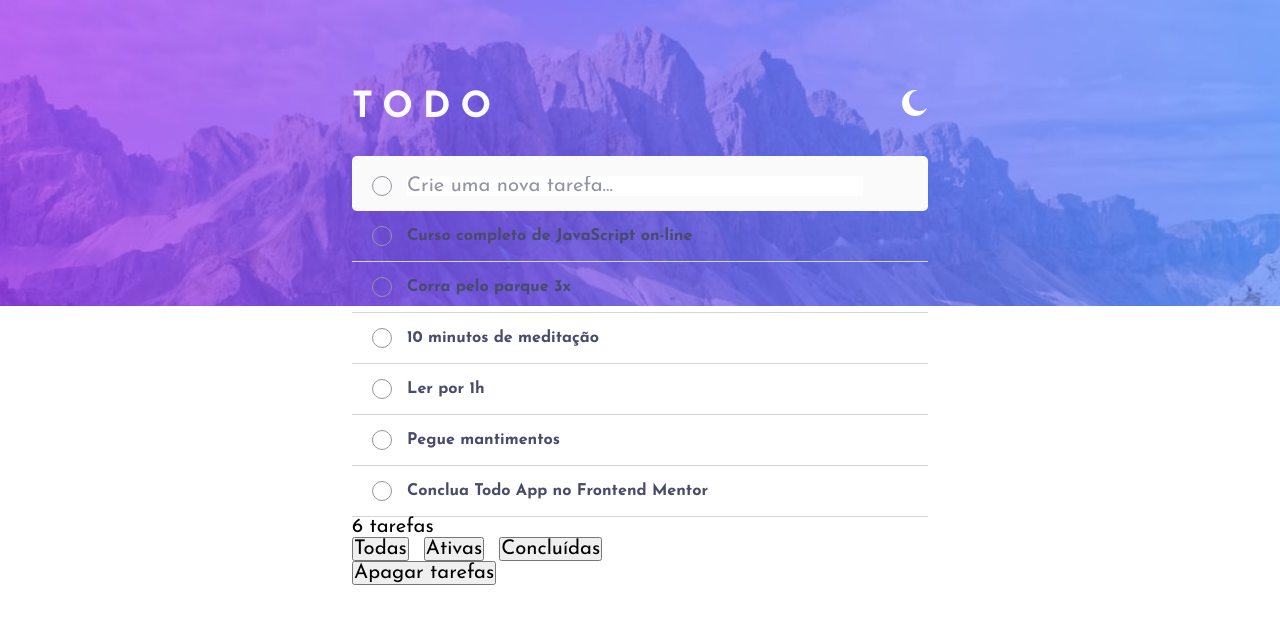
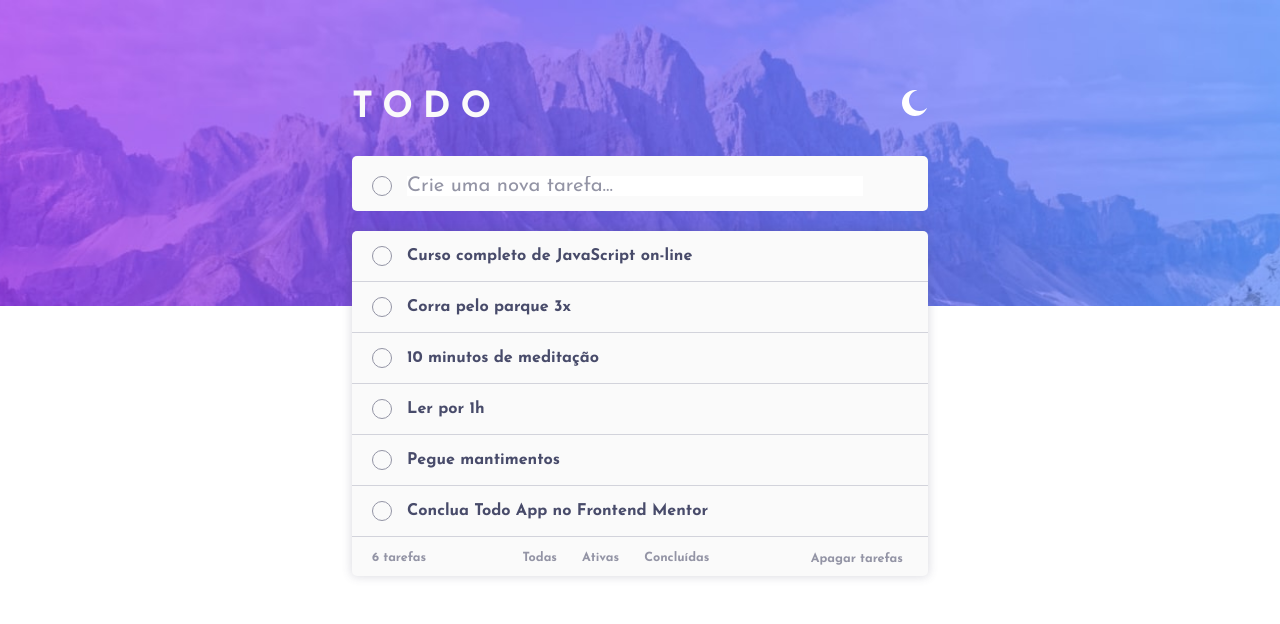
Before and after one commit to higor-costa/lista-de-tarefas, a React (Vite) app: page / in a window 1280 px wide. Shown: the top 624 px of the page. Built offline with nearby package versions, Linux system fonts and the light colour scheme.

Commit message:
Estiliza conteúdo principal da lista de tarefas

```diff
--- a/src/App.module.css
+++ b/src/App.module.css
@@ -69,3 +69,40 @@ form .campoNovaTarefa {
 form .campoNovaTarefa::placeholder {
   color: var(--azul-acinzentado-escuro);
 }
+
+.conteinerTarefas {
+  background: var(--cinza-muito-claro);
+  margin-top: 20px;
+  border-radius: 5px;
+  box-shadow: 0 0 10px 1px hsl(235deg 19% 35% / 19%);
+}
+
+footer {
+  display: flex;
+  justify-content: space-between;
+  align-items: center;
+  padding: 5px 20px 10px;
+}
+
+footer p {
+  padding-top: 8px;
+}
+
+footer p,
+footer button {
+  font-size: .7rem;
+  font-weight: 700;
+  color: var(--azul-acinzentado-escuro);
+}
+
+footer button {
+  border: none;
+  background: none;
+  cursor: pointer;
+  padding: 10px 5px 0px;
+  transition: color .4s;
+}
+
+footer button:hover {
+  color: var(--azul-acinzentado-muito-escuro);
+}
```
